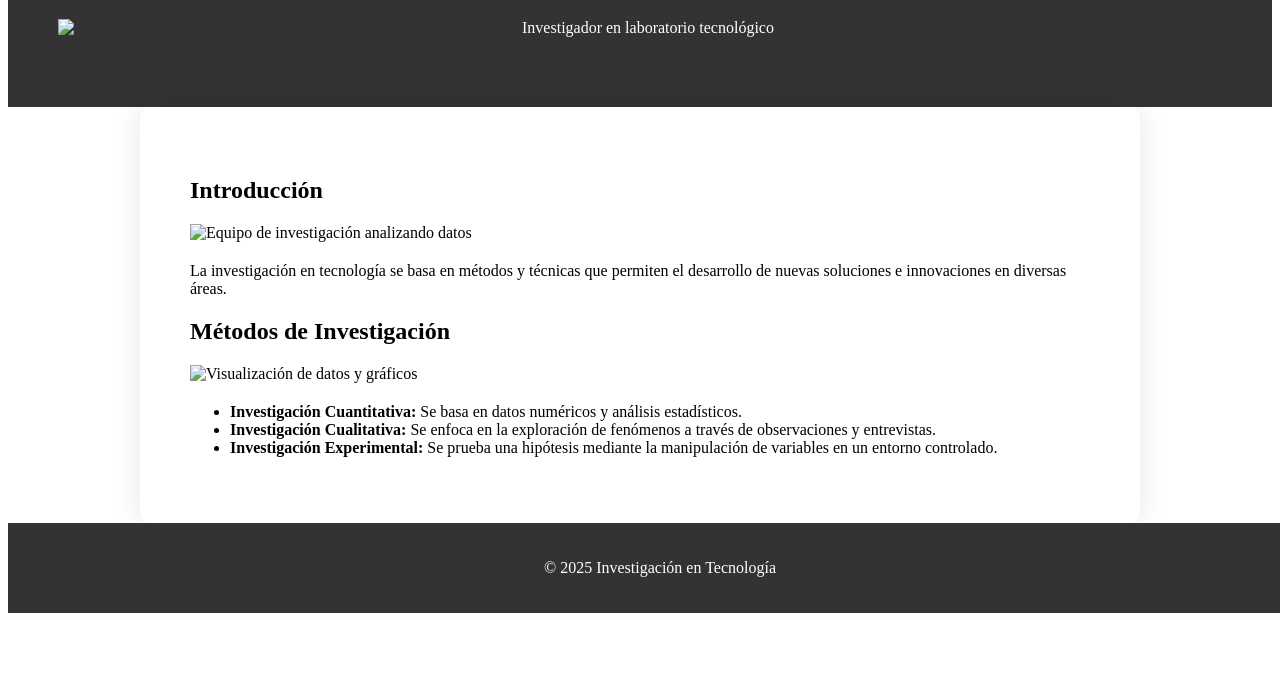
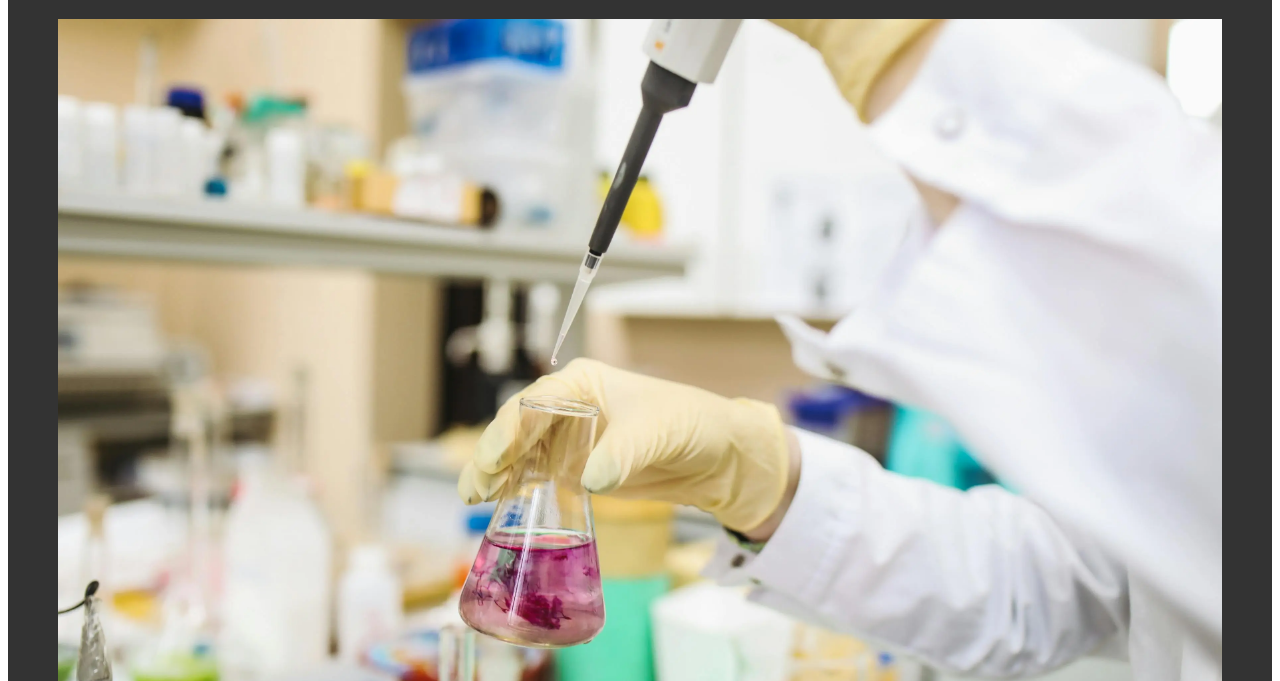
Before and after one commit to Aleeeeczs/Pagina_Prueba, a plain HTML site: page index.html in a window 1280 px wide. Shown: the part 119-800 px from the top of the page. Drawn offline with Linux system fonts and the light colour scheme; files that its build step writes are made by us from their sources.

Commit message:
Update index.html

```diff
--- a/index.html
+++ b/index.html
@@ -9,17 +9,17 @@
 <body>
     <header>
         <h1>Métodos y Técnicas de Investigación en Tecnología</h1>
-        <img src="img/1 Comprimida.webp" alt="Investigador en laboratorio tecnológico">
+        <img src="1 Comprimida.webp" alt="Investigador en laboratorio tecnológico">
     </header>
     <main>
         <section>
             <h2>Introducción</h2>
-            <img src="img/2 Comprimida.webp" alt="Equipo de investigación analizando datos">
+            <img src="2 Comprimida.webp" alt="Equipo de investigación analizando datos">
             <p>La investigación en tecnología se basa en métodos y técnicas que permiten el desarrollo de nuevas soluciones e innovaciones en diversas áreas.</p>
         </section>
         <section>
             <h2>Métodos de Investigación</h2>
-            <img src="img/3 Comprimida.webp" alt="Visualización de datos y gráficos">
+            <img src="3 Comprimida.webp" alt="Visualización de datos y gráficos">
             <ul>
                 <li><b>Investigación Cuantitativa:</b> Se basa en datos numéricos y análisis estadísticos.</li>
                 <li><b>Investigación Cualitativa:</b> Se enfoca en la exploración de fenómenos a través de observaciones y entrevistas.</li>
```
